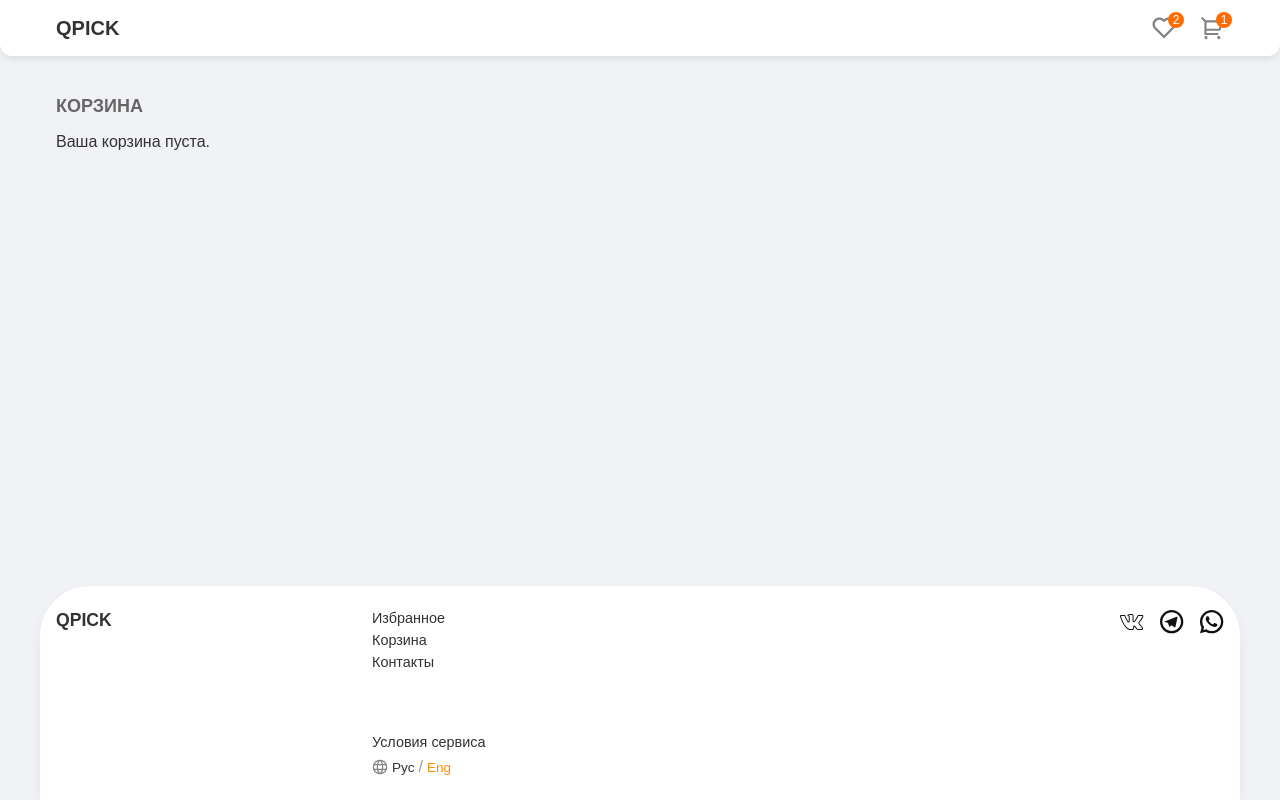
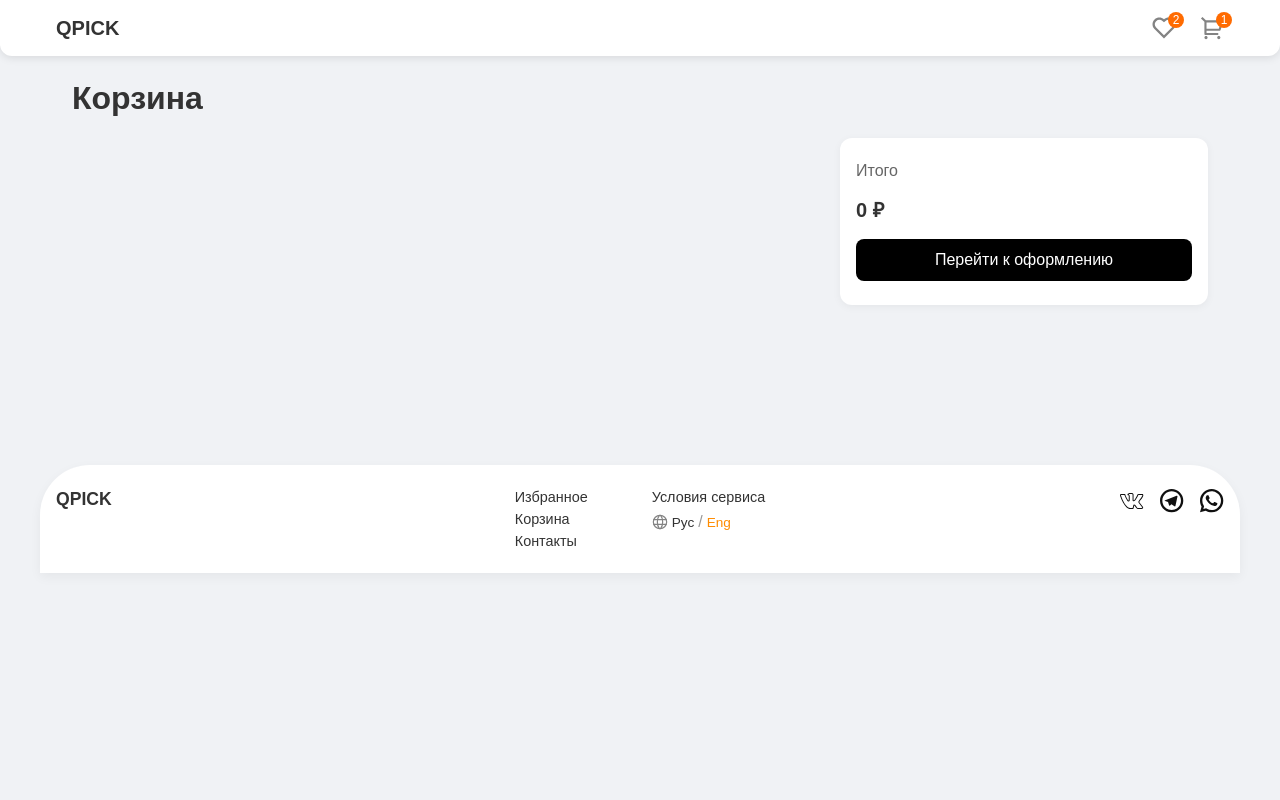
Before and after one commit to Balaaash/audio-stoore, a React (Create React App) app: page /cart in a window 1280 px wide. Built offline with nearby package versions, Linux system fonts and the light colour scheme.

Commit message:
add build

```diff
--- a/src/main.css
+++ b/src/main.css
@@ -136,8 +136,9 @@
   /* ------ Сетка карточек ------ */
   .products-grid {
     display: grid;
-    grid-template-columns: repeat(auto-fill, minmax(260px, 1fr));
-    gap: 20px;
+    grid-template-columns: repeat(3, 1fr);
+    gap: 24px;
+    margin: 24px 0;
   }
 
   /* ------ Карточка товара ------ */
@@ -287,16 +288,6 @@
 
 
   /* ------ Footer ------ */
-  .footer-tile-wrapper {
-    position: fixed;
-    bottom: 0;
-    left: 0;
-    width: 100%;
-    background: #f0f2f5;
-    display: flex;
-    justify-content: center;
-    z-index: 100;
-  }
 
   /* сама плитка футера */
   .footer-tile {
@@ -330,7 +321,7 @@
 
   /* средний блок (две группы ссылок) */
   .footer-col--middle {
-    flex: 2;
+    flex-direction: row;
     display: flex;
     gap: 64px; /* расстояние между двумя группами */
   }
@@ -354,7 +345,7 @@
   /* группы информации */
   .info-group {
     display: flex;
-    flex-direction: column;
+    flex-direction: flow;
     gap: 8px;
     align-items: flex-start;
   }
@@ -381,7 +372,7 @@
   .lang-link {
     font-size: 0.85rem;
     color: #333;
-    text-decoration: none;
+    text-decoration: row;
     transition: color 0.2s;
   }
   .lang-link:hover,
@@ -589,9 +580,13 @@
   }
 
   .cart-page {
-    display: grid;
-    grid-template-columns: 1fr auto;
-    gap: 20px;
+    margin-top: 24px;
+    margin-bottom: 160px; /* чтобы не прятался за футером */
+  }
+
+  cart-title {
+    font-size: 1.5rem;
+    margin-bottom: 16px;
   }
 
   .cart-list {
@@ -599,22 +594,89 @@
     padding: 0;
   }
 
-  .cart-item {
+  .cart-layout {
+    display: grid;
+    grid-template-columns: 2fr 1fr;
+    gap: 32px;
+  }
+
+  .cart-items {
+    display: flex;
+    flex-direction: column;
+    gap: 16px;
+  }
+
+  .cart-card {
     display: flex;
     align-items: center;
-    background: #FFF;
+    background: #fff;
     border-radius: 12px;
     padding: 16px;
-    margin-bottom: 16px;
+    box-shadow: 0 2px 8px rgba(0,0,0,0.05);
   }
 
-  .cart-item-img {
-    width: 80px;
+  .cart-card__img {
+    width: 100px;
+    height: auto;
     margin-right: 16px;
   }
 
-  .cart-item-info {
+  .cart-card__info {
     flex: 1;
+  }
+
+  .cart-card__name {
+    margin: 0 0 4px;
+    font-size: 1rem;
+  }
+
+  .cart-card__price {
+    margin: 0 0 8px;
+    color: #666;
+  }
+
+  .cart-card__controls {
+    display: flex;
+    align-items: center;
+    gap: 8px;
+  }
+
+  .qty-btn {
+    width: 24px;
+    height: 24px;
+    border: none;
+    background: #ffd580;
+    border-radius: 50%;
+    font-size: 1rem;
+    cursor: pointer;
+  }
+
+  .qty {
+    min-width: 24px;
+    text-align: center;
+  }
+
+  .cart-card__actions {
+    display: flex;
+    flex-direction: column;
+    align-items: flex-end;
+    gap: 8px;
+  }
+
+  .delete-btn {
+    background: transparent;
+    border: none;
+    cursor: pointer;
+  }
+
+  .delete-btn img {
+    width: 20px;
+    height: 20px;
+  }
+
+  .cart-card__total {
+    margin: 0;
+    font-weight: bold;
   }
 
   .cart-wrapper {
@@ -660,13 +722,37 @@
   }
 
   .cart-summary {
-    background: #FFF;
-    border-radius: 12px;
-    padding: 24px;
-    display: flex;
-    flex-direction: column;
-    justify-content: space-between;
-    align-items: flex-start;
+  background: #fff;
+  border-radius: 12px;
+  padding: 24px 16px;
+  box-shadow: 0 2px 8px rgba(0,0,0,0.05);
+  display: flex;
+  flex-direction: column;
+  align-items: stretch;
+  gap: 16px;
+  }
+
+  .summary-label {
+    margin: 0;
+    font-size: 1rem;
+    color: #666;
+  }
+
+  .summary-price {
+    margin: 0;
+    font-size: 1.25rem;
+    font-weight: bold;
+  }
+
+  .checkout-btn {
+    margin-top: auto;
+    background: #000;
+    color: #fff;
+    border: none;
+    padding: 12px;
+    border-radius: 8px;
+    font-size: 1rem;
+    cursor: pointer;
   }
 
   .btn-checkout {
@@ -690,3 +776,12 @@
     padding-left: 16px;
     padding-right: 16px;    /* боковые отступы, чтобы не прилипало к краям */
   }
+
+  @media (max-width: 768px) {
+    .cart-layout {
+      grid-template-columns: 1fr;
+    }
+    .cart-summary {
+      margin-top: 24px;
+    }
+  }
--- a/src/pages/Cart.jsx
+++ b/src/pages/Cart.jsx
@@ -1,66 +1,53 @@
-import React, { useEffect, useState } from 'react';
-import { useNavigate } from 'react-router-dom';
+// src/pages/CartPage.jsx
+import React, { useContext } from 'react';
+import { CartContext } from '../context/CartContext';
+import IconLink from '../components/IconLink';
+import deleteIcon from '../images/icons/delete.svg';
 
-const Cart = () => {
-  const [cartItems, setCartItems] = useState([]);
-  const navigate = useNavigate();
+export default function CartPage() {
+  const { cartItems, addToCart, removeFromCart, clearItem } = useContext(CartContext);
 
-  useEffect(() => {
-    const stored = JSON.parse(sessionStorage.getItem('cart')) || [];
-    setCartItems(stored);
-  }, []);
-
-  const removeItem = id => {
-    const updated = cartItems.filter(item => item.id !== id);
-    setCartItems(updated);
-    sessionStorage.setItem('cart', JSON.stringify(updated));
-  };
-
-  const updateQuantity = (id, delta) => {
-    const updated = cartItems.map(item => {
-      if (item.id === id) {
-        return { ...item, quantity: Math.max(1, item.quantity + delta) };
-      }
-      return item;
-    });
-    setCartItems(updated);
-    sessionStorage.setItem('cart', JSON.stringify(updated));
-  };
-
-  const total = cartItems.reduce((sum, item) => sum + item.price * item.quantity, 0);
+  const totalItems = cartItems.reduce((sum, i) => sum + i.quantity, 0);
+  const totalPrice = cartItems.reduce((sum, i) => sum + i.price * i.quantity, 0);
 
   return (
-    <div className="site-container">
-      <h2 className="section-title">Корзина</h2>
-      {cartItems.length === 0 ? (
-        <p>Ваша корзина пуста.</p>
-      ) : (
-        <div className="cart-page">
-          <ul className="cart-list">
-            {cartItems.map(item => (
-              <li key={item.id} className="cart-item">
-                <img src={item.image} alt={item.name} className="cart-item-img" />
-                <div className="cart-item-info">
-                  <h3>{item.name}</h3>
-                  <p>{item.price} ₴</p>
-                  <div className="quantity-controls">
-                    <button onClick={() => updateQuantity(item.id, -1)}>-</button>
-                    <span>{item.quantity}</span>
-                    <button onClick={() => updateQuantity(item.id, +1)}>+</button>
-                  </div>
+    <div className="container cart-page">
+      {/* Заголовок страницы */}
+      <h1 className="cart-title">Корзина</h1>
+
+      {/* Основная сетка: 2 колонки */}
+      <div className="cart-layout">
+        {/* Левая колонка: список товаров */}
+        <div className="cart-items">
+          {cartItems.map(item => (
+            <div key={item.id} className="cart-card">
+              <img src={item.image} alt={item.name} className="cart-card__img" />
+              <div className="cart-card__info">
+                <h2 className="cart-card__name">{item.name}</h2>
+                <p className="cart-card__price">{item.price.toLocaleString()} ₽</p>
+                <div className="cart-card__controls">
+                  <button onClick={() => removeFromCart(item)} className="qty-btn">−</button>
+                  <span className="qty">{item.quantity}</span>
+                  <button onClick={() => addToCart(item)} className="qty-btn">+</button>
                 </div>
-                <button className="btn-remove" onClick={() => removeItem(item.id)}>Удалить</button>
-              </li>
-            ))}
-          </ul>
-          <div className="cart-summary">
-            <p>Итого: <strong>{total} ₴</strong></p>
-            <button className="btn-checkout" onClick={() => navigate('/checkout')}>Оформить заказ</button>
-          </div>
+              </div>
+              <div className="cart-card__actions">
+                <button onClick={() => clearItem(item)} className="delete-btn">
+                  <img src={deleteIcon} alt="Удалить" />
+                </button>
+                <p className="cart-card__total">{(item.price * item.quantity).toLocaleString()} ₽</p>
+              </div>
+            </div>
+          ))}
         </div>
-      )}
+
+        {/* Правая колонка: итоговая панель */}
+        <div className="cart-summary">
+          <p className="summary-label">Итого</p>
+          <p className="summary-price">{totalPrice.toLocaleString()} ₽</p>
+          <button className="checkout-btn">Перейти к оформлению</button>
+        </div>
+      </div>
     </div>
   );
-};
-
-export default Cart;
+}
```
Also changed, not shown: src/images/icons/delete.svg (added).
